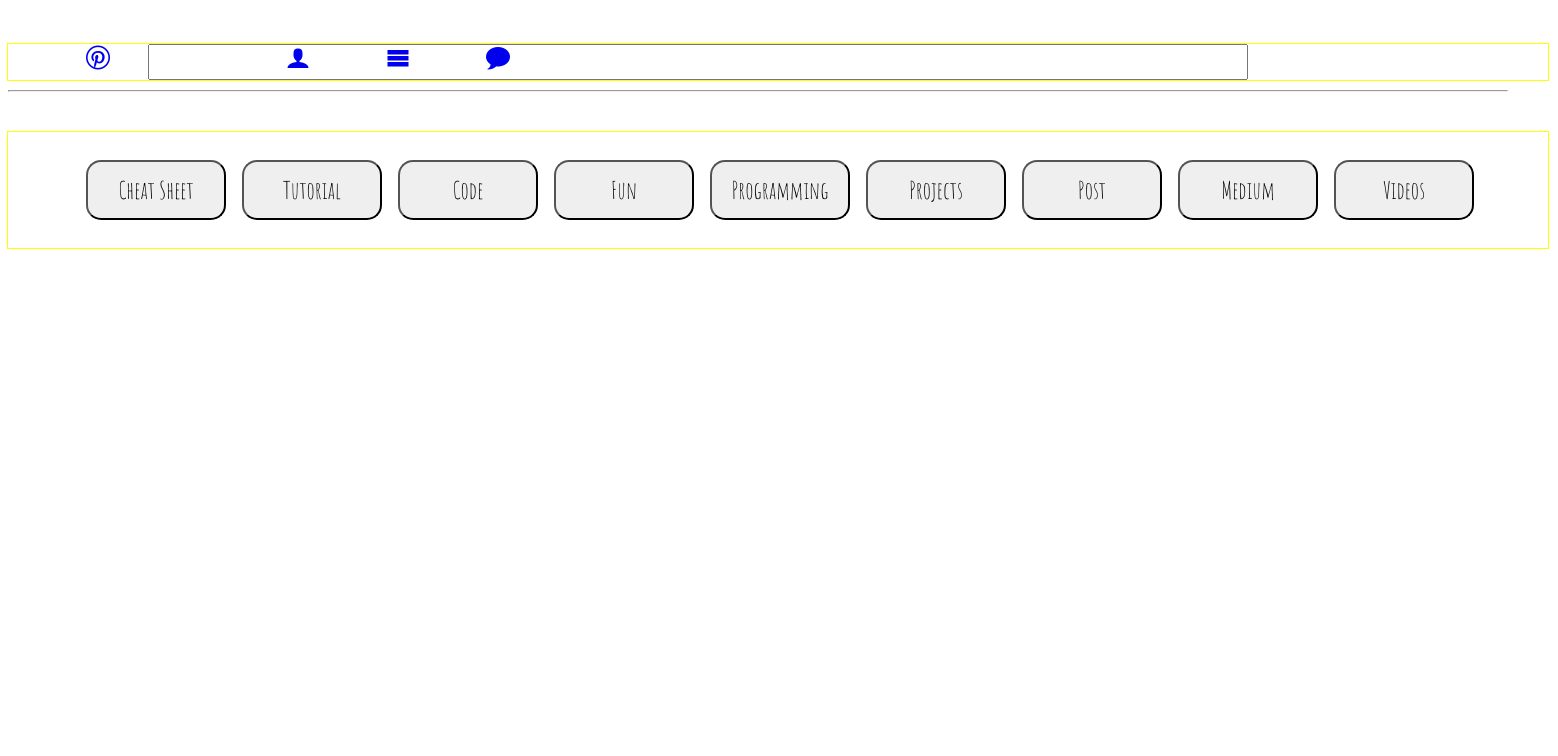
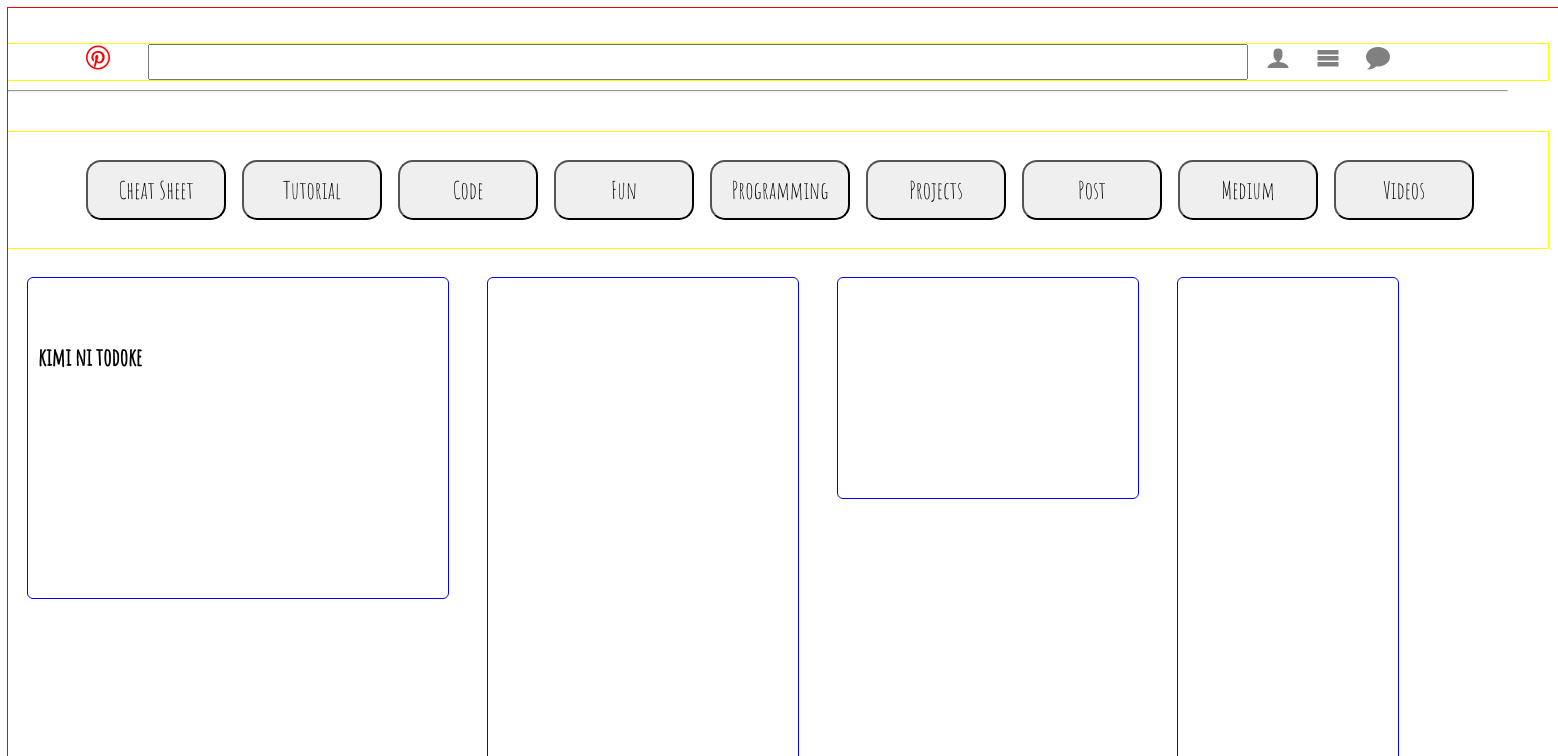
Before and after one commit to betsy18/pinterest, a plain HTML site: page index.html in a window 1280 px wide. Shown: the top 756 px of the page, 1558 px wide, since content can reach past the window. Drawn offline with Linux system fonts and the light colour scheme; files whose address does not match are found by name.

Commit message:
MOdificando el css: section, maquetado de div

```diff
--- a/assets/icon/icomoon/style.css
+++ b/assets/icon/icomoon/style.css
@@ -26,16 +26,21 @@
 
 .icon-bubble:before {
   content: "\41";
-  color:
+  position: relative;
+  left: 880%;
 }
 .icon-user:before {
   content: "\42";
+  left: 980px;
+  position: relative;
 }
 .icon-search:before {
   content: "\e986";
 }
 .icon-menu:before {
   content: "\44";
+  position: relative;
+  left: 930px;
 }
 .icon-cross:before {
   content: "\45";
@@ -45,4 +50,5 @@
 }
 .icon-pinterest2:before {
   content: "\47";
+  color: red;
 }
--- a/css/main.css
+++ b/css/main.css
@@ -24,6 +24,10 @@ li{
 
 li a{
     text-decoration: none;;
+}
+
+span{
+    color: gray;
 }
 
 input{
@@ -53,3 +57,82 @@ button{
     font-weight: 600px;
     border-radius: 15px;
 }
+
+section{
+    outline: 1px solid red;
+    position: relative;
+    display: inline-block;
+    width: 1550px;
+    height: 1500px;
+    font-weight: 900;
+}
+
+
+.box{
+    outline: 1px solid green;
+    border-radius: 5px;
+    position: relative;
+    margin: 20px;
+    padding: 10px;
+    float: left;
+}
+
+#box-1{
+    outline: 1px solid blue;
+    top: 250px;
+    width: 400px;
+    height: 300px;
+}
+
+#box-2{
+    outline: 1px solid blue;
+    width: 290px;
+    top: 250px;
+    height: 600px;
+}
+
+#box-3{
+    outline: 1px solid blue;
+    top: 250px;
+    width: 280px;
+    height: 200px;
+}
+
+#box-4{
+    outline: 1px solid blue;
+    top: 250px;
+    width: 200px;
+    height: 700px;
+}
+
+#box-5{
+    outline: 1px solid blue;
+    top: 60px;
+    left: 30px;
+    width: 290px;
+    height: 300px;
+}
+
+#box-6{
+    outline: 1px solid blue;
+    top: 250px;
+    left: 50px;
+    width: 300px;
+    height: 350px;
+}
+
+#box-7{
+    outline: 1px solid blue;
+    top: 70px;
+    left: 90px;
+    width: 270px;
+    height: 300px;
+}
+
+#box-8{
+    outline: 1px solid blue;
+    top: 290px;
+    left: 100px;
+    width: 280px;
+    height: 300px;
+}
--- a/index.html
+++ b/index.html
@@ -35,19 +35,15 @@
         </nav>
     </header>
 
-    <section>
-        <div><img src="" alt=""></div>
-        <div><img src="" alt=""></div>
-        <div><img src="" alt=""></div>
-        <div><img src="" alt=""></div>
-        <div><img src="" alt=""></div>
-        <div><img src="" alt=""></div>
-        <div><img src="" alt=""></div>
-        <div><img src="" alt=""></div>
-        <div><img src="" alt=""></div>
-        <div><img src="" alt=""></div>
-        <div><img src="" alt=""></div>
-        <div><img src="" alt=""></div>
+    <section >
+        <div class="box" id="box-1"><img src="" alt=""><p>kimi ni todoke</p></div>
+        <div class="box" id="box-2"><img src="" alt=""></div>
+        <div class="box" id="box-3"><img src="" alt=""></div>
+        <div class="box" id="box-4"><img src="" alt=""></div>
+        <div class="box" id="box-5"><img src="" alt=""></div>
+        <div class="box" id="box-6"><img src="" alt=""></div>
+        <div class="box" id="box-7"><img src="" alt=""></div>
+        <div class="box" id="box-8"><img src="" alt=""></div>
     </section>
 
     <script type="text/javascript" src="js/app.js"></script>
```
Also changed, not shown: assets/img/kimi-ni.jpg (added).
